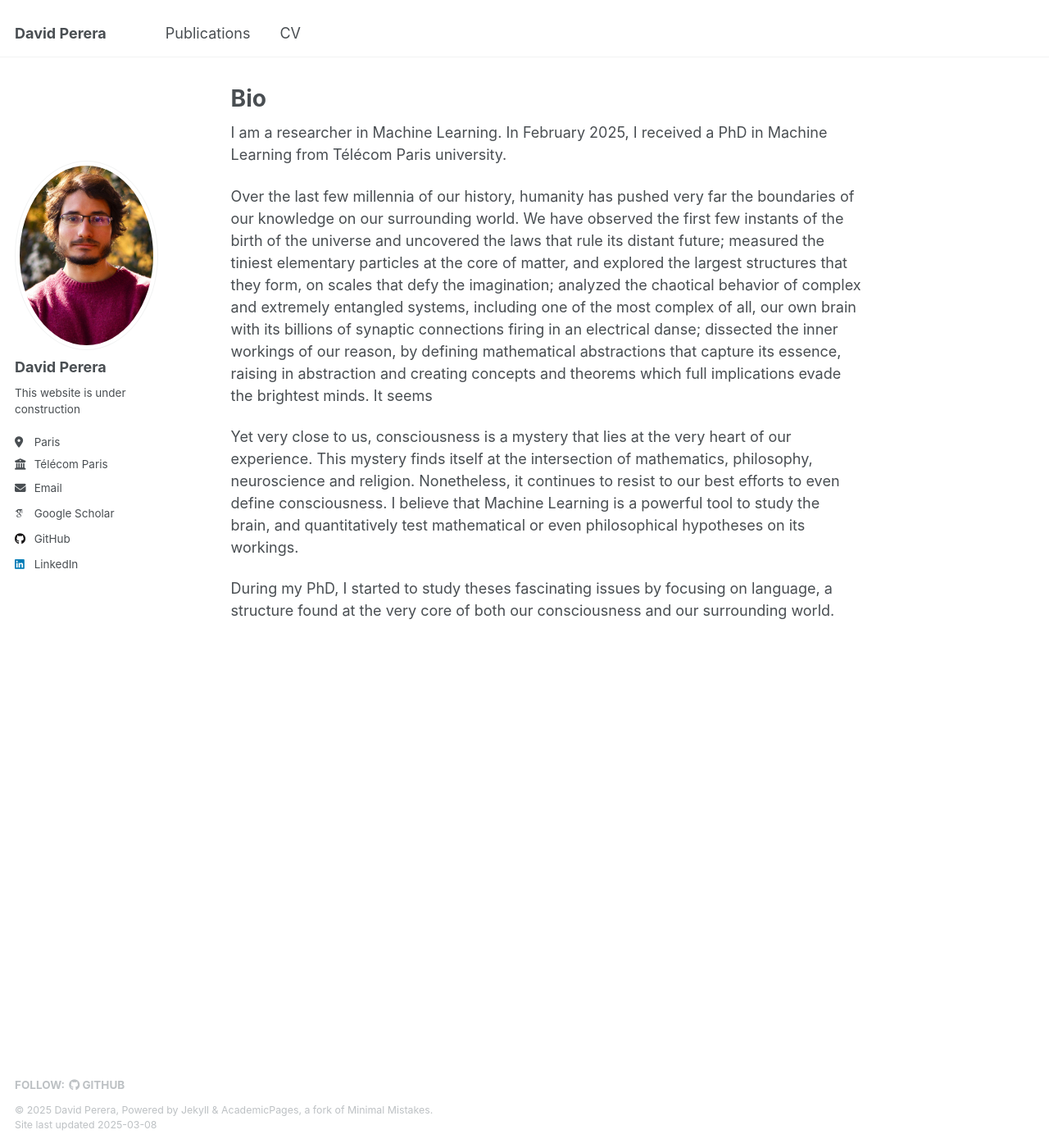
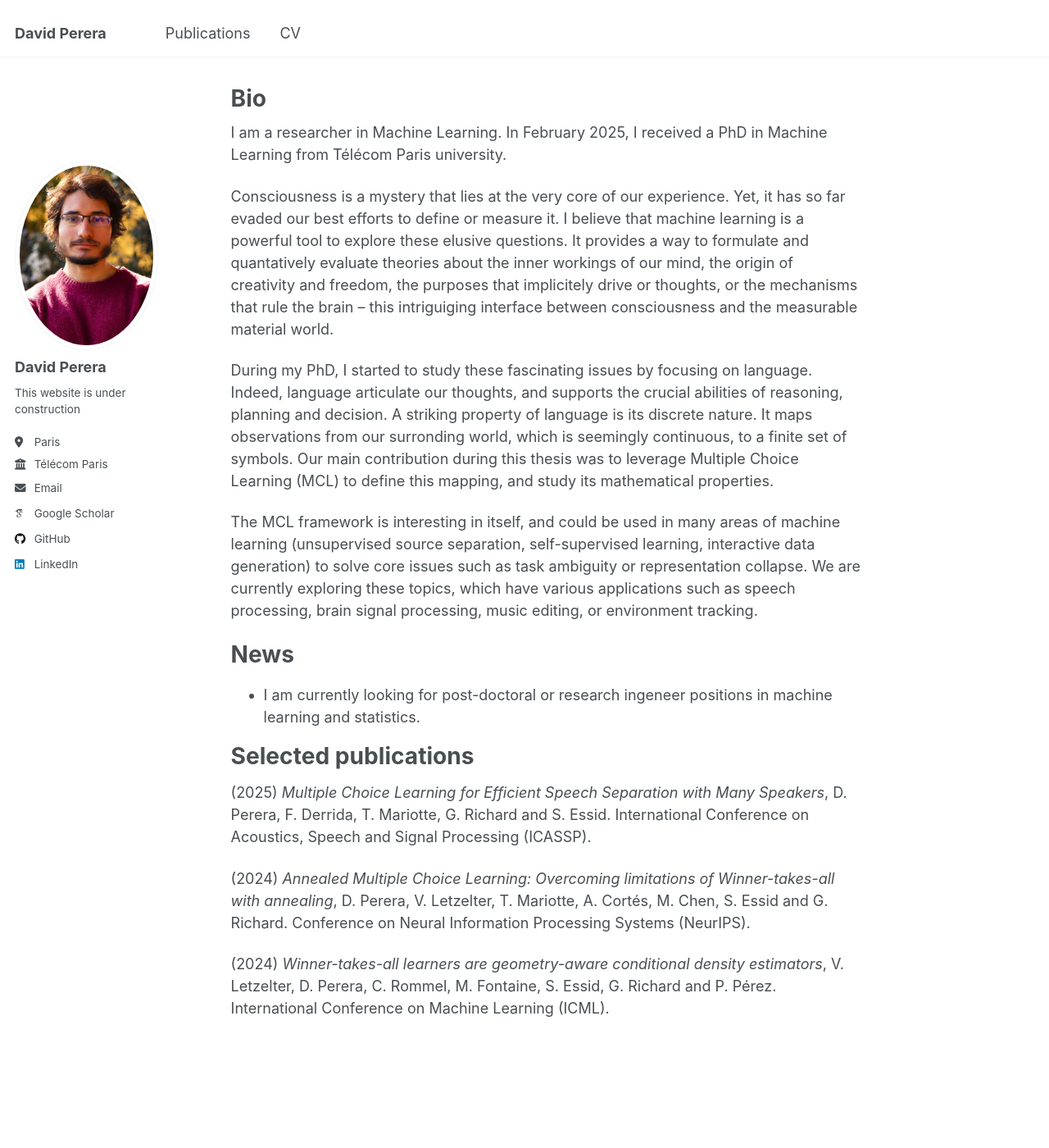
Before and after one commit to daperera/daperera.github.io, a Jekyll site: the page built from _pages/about.md, in a window 1280 px wide and 1400 px high. Shown: the whole window at 82% size. Built offline with Jekyll 4.4.1, drawn with Linux system fonts in a browser that asks for light colours; some web fonts are replaced.

Commit message:
Update about.md

```diff
--- a/_pages/about.md
+++ b/_pages/about.md
@@ -9,9 +9,20 @@ redirect_from:
 
 I am a researcher in Machine Learning. In February 2025, I received a PhD in Machine Learning from Télécom Paris university.
 
-Over the last few millennia of our history, humanity has pushed very far the boundaries of our knowledge on our surrounding world. We have observed the first few instants of the birth of the universe and uncovered the laws that rule its distant future; measured the tiniest elementary particles at the core of matter, and explored the largest structures that they form, on scales that defy the imagination; analyzed the chaotical behavior of complex and extremely entangled systems, including one of the most complex of all, our own brain with its billions of synaptic connections firing in an electrical danse; dissected the inner workings of our reason, by defining mathematical abstractions that capture its essence, raising in abstraction and creating concepts and theorems which full implications evade the brightest minds.
-<!--- uncovered in so many arts the rules of our instinctive sense of beauty, order and perfection. --> It seems
+Consciousness is a mystery that lies at the very core of our experience. Yet, it has so far evaded our best efforts to define or measure it. I believe that machine learning is a powerful tool to explore these elusive questions. It provides a way to formulate and quantatively evaluate theories about the inner workings of our mind, the origin of creativity and freedom, the purposes that implicitely drive or thoughts, or the mechanisms that rule the brain -- this intriguiging interface between consciousness and the measurable material world.
 
-Yet very close to us, consciousness is a mystery that lies at the very heart of our experience. This mystery finds itself at the intersection of mathematics, philosophy, neuroscience and religion. Nonetheless, it continues to resist to our best efforts to even define consciousness. I believe that Machine Learning is a powerful tool to study the brain, and quantitatively test mathematical or even philosophical hypotheses on its workings.
+During my PhD, I started to study these fascinating issues by focusing on language. Indeed, language articulate our thoughts, and supports the crucial abilities of reasoning, planning and decision. A striking property of language is its discrete nature. It maps observations from our surronding world, which is seemingly continuous, to a finite set of symbols. Our main contribution during this thesis was to leverage Multiple Choice Learning (MCL) to define this mapping, and study its mathematical properties.
 
-During my PhD, I started to study theses fascinating issues by focusing on language, a structure found at the very core of both our consciousness and our surrounding world.
+The MCL framework is interesting in itself, and could be used in many areas of machine learning (unsupervised source separation, self-supervised learning, interactive data generation) to solve core issues such as task ambiguity or representation collapse. We are currently exploring these topics, which have various applications such as speech processing, brain signal processing, music editing, or environment tracking.
+
+# News
+
+* I am currently looking for post-doctoral or research ingeneer positions in machine learning and statistics.
+
+# Selected publications
+
+(2025) *Multiple Choice Learning for Efficient Speech Separation with Many Speakers*, D. Perera, F. Derrida, T. Mariotte, G. Richard and S. Essid. International Conference on Acoustics, Speech and Signal Processing (ICASSP).
+
+(2024) *Annealed Multiple Choice Learning: Overcoming limitations of Winner-takes-all with annealing*, D. Perera, V. Letzelter, T. Mariotte, A. Cortés, M. Chen, S. Essid and G. Richard. Conference on Neural Information Processing Systems (NeurIPS).
+
+(2024) *Winner-takes-all learners are geometry-aware conditional density estimators*, V. Letzelter, D. Perera, C. Rommel, M. Fontaine, S. Essid, G. Richard and P. Pérez. International Conference on Machine Learning (ICML).
```
